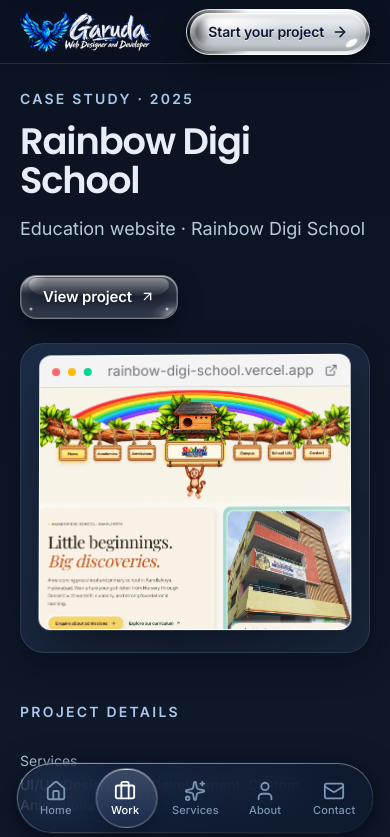
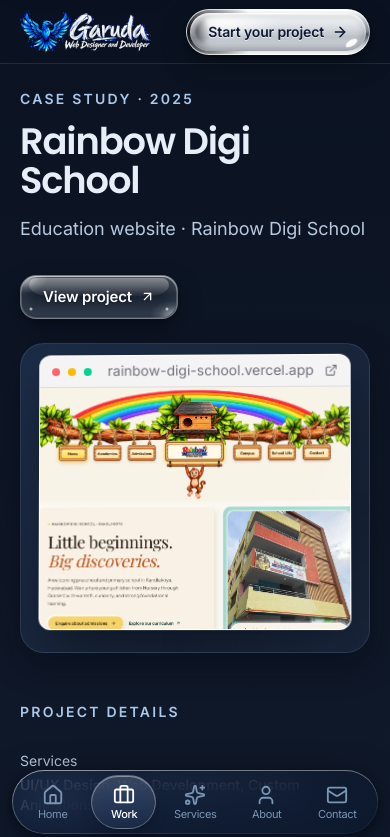
Before and after one commit to Bharat0264/MyWork, a Next.js app: page /work/rainbow-digi-school in a window 390 px wide. Shown: the top 837 px of the page. Built offline with nearby package versions, Linux system fonts and the light colour scheme.

Commit message:
Fix mobile liquid glass tab lens alignment

```diff
--- a/app/globals.css
+++ b/app/globals.css
@@ -1581,20 +1581,19 @@
 /* ── The bar itself ──────────────────────────────────────────────────── */
 .liquid-mobile-bar {
   position: fixed;
-  bottom: calc(env(safe-area-inset-bottom, 0px) + 10px);
-  left: 0;
-  right: 0;
+  left: 12px;
+  right: 12px;
+  bottom: calc(10px + env(safe-area-inset-bottom));
   margin-inline: auto;
   max-width: 480px;
-  width: calc(100% - 32px);
+  width: auto;
   z-index: 50;
-  display: flex;
-  align-items: center;
-  justify-content: space-around;
-  height: 72px;
-  padding: 6px 4px;
-  border-radius: 999px;
-  /* Glass material */
+  display: grid;
+  grid-template-columns: repeat(5, minmax(0, 1fr));
+  height: 64px;
+  box-sizing: border-box;
+  padding: 5px;
+  border-radius: 9999px;
   background: linear-gradient(
     135deg,
     rgba(20, 34, 60, 0.62) 0%,
@@ -1602,16 +1601,14 @@
   );
   backdrop-filter: blur(18px) saturate(180%) brightness(1.1);
   -webkit-backdrop-filter: blur(18px) saturate(180%) brightness(1.1);
-  border: 1px solid transparent;
-  background-clip: padding-box;
+  border: 0;
   box-shadow:
     inset 0 1px 0 rgba(255, 255, 255, 0.35),
     inset 0 -1px 0 rgba(0, 0, 0, 0.15),
     0 8px 32px rgba(3, 9, 20, 0.6),
     0 2px 8px rgba(3, 9, 20, 0.4);
   outline: none;
-  transform-origin: center bottom;
-  will-change: transform, backdrop-filter;
+  isolation: isolate;
   -webkit-tap-highlight-color: transparent;
   user-select: none;
 }
@@ -1653,56 +1650,21 @@
   position: absolute;
   top: 5px;
   left: 0;
-  height: calc(100% - 10px);
   border-radius: 9999px;
   pointer-events: none;
   z-index: 1;
-  transform-origin: center center;
-  will-change: transform, width;
-  /* Light, clear glass material */
+  will-change: transform;
   background: linear-gradient(
     180deg,
-    rgba(255, 255, 255, 0.18) 0%,
-    rgba(255, 255, 255, 0.06) 100%
+    rgba(255, 255, 255, 0.16),
+    rgba(255, 255, 255, 0.05)
   );
-  backdrop-filter: blur(10px) saturate(160%) brightness(1.12);
-  -webkit-backdrop-filter: blur(10px) saturate(160%) brightness(1.12);
+  backdrop-filter: blur(10px) saturate(160%) brightness(1.1);
+  -webkit-backdrop-filter: blur(10px) saturate(160%) brightness(1.1);
   border: 0.5px solid rgba(255, 255, 255, 0.28);
   box-shadow:
-    inset 0 1px 0 rgba(255, 255, 255, 0.45),
-    inset 0 -1px 0 rgba(255, 255, 255, 0.08),
+    inset 0 1px 0 rgba(255, 255, 255, 0.4),
     0 4px 14px rgba(0, 0, 0, 0.18);
-  overflow: hidden;
-  isolation: isolate;
-  transition: background 0.2s ease;
-}
-
-.liquid-mobile-lens--pressed {
-  background: linear-gradient(
-    180deg,
-    rgba(255, 255, 255, 0.12) 0%,
-    rgba(255, 255, 255, 0.03) 100%
-  );
-}
-
-/* Thin specular rim highlight along top edge only (subtle, not glowing) */
-.liquid-mobile-lens__rim {
-  position: absolute;
-  top: 0;
-  left: 15%;
-  right: 15%;
-  height: 1px;
-  border-radius: 9999px;
-  background: linear-gradient(
-    90deg,
-    transparent 0%,
-    rgba(255, 255, 255, 0.4) 30%,
-    rgba(255, 255, 255, 0.65) 50%,
-    rgba(255, 255, 255, 0.4) 70%,
-    transparent 100%
-  );
-  pointer-events: none;
-  z-index: 2;
 }
 
 /* ── Tab styling ─────────────────────────────────────────────────────── */
@@ -1713,26 +1675,26 @@
   flex-direction: column;
   align-items: center;
   justify-content: center;
-  flex: 1;
   min-width: 0;
   height: 100%;
   gap: 3px;
-  padding: 4px 2px;
+  padding: 0;
   text-decoration: none;
   border-radius: 9999px;
+  white-space: nowrap;
   -webkit-tap-highlight-color: transparent;
   transition: color 0.2s ease;
 }
 
-.liquid-mobile-tab--active {
+.liquid-mobile-tab[data-active="true"] {
   color: #FFFFFF;
 }
 
-.liquid-mobile-tab--inactive {
+.liquid-mobile-tab[data-active="false"] {
   color: #7A96B4;
 }
 
-.liquid-mobile-tab--inactive:hover {
+.liquid-mobile-tab[data-active="false"]:hover {
   color: #B8C9DE;
 }
 
@@ -1748,14 +1710,14 @@
 .liquid-mobile-tab__label {
   font-family: var(--font-sans), "Inter", sans-serif;
   font-size: 11px;
-  font-weight: 500;
+  font-weight: 400;
   line-height: 1;
-  letter-spacing: 0.01em;
+  letter-spacing: -0.03em;
   white-space: nowrap;
   will-change: transform;
 }
 
-.liquid-mobile-tab--active .liquid-mobile-tab__label {
+.liquid-mobile-tab[data-active="true"] .liquid-mobile-tab__label {
   font-weight: 500;
 }
 
@@ -1770,7 +1732,7 @@
     transition: none !important;
   }
   .liquid-mobile-lens {
-    transition: transform 0.15s ease, width 0.15s ease !important;
+    transition: none !important;
   }
   .liquid-mobile-tab__icon,
   .liquid-mobile-tab__label {
--- a/components/liquid-glass-nav.tsx
+++ b/components/liquid-glass-nav.tsx
@@ -1,44 +1,31 @@
 "use client";
 
 import {
+  useCallback,
+  useEffect,
+  useLayoutEffect,
+  useRef,
   useState,
-  useRef,
-  useEffect,
-  useCallback,
-  type KeyboardEvent as ReactKeyboardEvent,
+  type KeyboardEvent,
+  type MouseEvent,
 } from "react";
 import Link from "next/link";
 import { usePathname } from "next/navigation";
+import { motion, useReducedMotion } from "framer-motion";
 import {
-  motion,
-  useMotionValue,
-  useSpring,
-  useTransform,
-  useReducedMotion,
-  type PanInfo,
-} from "framer-motion";
-import {
+  Briefcase,
   Home,
-  Briefcase,
+  Mail,
   Sparkles,
   User,
-  Mail,
   type LucideIcon,
 } from "lucide-react";
 
-/* ========================================================================
-   TWEAKABLE VARIABLES (iOS 26 Liquid Glass)
-   ======================================================================== */
-export const BLUR_STRENGTH = 18;      // px — backdrop blur strength on the glass bar
-export const SPRING_STIFFNESS = 260;  // spring stiffness for slide & snap (260)
-export const SPRING_DAMPING = 26;     // damping (26)
-export const SPRING_MASS = 1;         // mass (1)
+export const SPRING_STIFFNESS = 260;
+export const SPRING_DAMPING = 26;
 
-/* Internal motion constants */
-const DRAG_STRETCH_MAX = 1.1;         // stretch X by up to 1.1 based on velocity
-const HAPTIC_MS = 8;                  // duration in ms for tab-switch haptic tick
-const SCROLL_COMPRESS = 0.96;         // scale factor when user scrolls page
-const LENS_EDGE_GAP = 5;              // 5px gap from bar edges
+const LENS_EDGE_GAP = 5;
+const LENS_SIDE_PADDING = 17;
 
 export interface TabItem {
   label: string;
@@ -47,11 +34,11 @@
 }
 
 export const DEFAULT_TABS: TabItem[] = [
-  { label: "Home",     href: "/",         icon: Home },
-  { label: "Work",     href: "/work",     icon: Briefcase },
+  { label: "Home", href: "/", icon: Home },
+  { label: "Work", href: "/work", icon: Briefcase },
   { label: "Services", href: "/services", icon: Sparkles },
-  { label: "About",    href: "/about",    icon: User },
-  { label: "Contact",  href: "/contact",  icon: Mail },
+  { label: "About", href: "/about", icon: User },
+  { label: "Contact", href: "/contact", icon: Mail },
 ];
 
 export interface LiquidGlassNavProps {
@@ -60,60 +47,36 @@
   onChange?: (index: number) => void;
 }
 
-/* ── 1. useMediaQuery Hook (<= 768px only) ────────────────────────────── */
-function useMediaQuery(query: string): boolean {
-  const [matches, setMatches] = useState(false);
+interface LensGeometry {
+  height: number;
+  width: number;
+  x: number;
+}
+
+function getActiveFromPath(pathname: string, items: readonly TabItem[]) {
+  const exactMatch = items.findIndex((item) => item.href === pathname);
+  if (exactMatch >= 0) return exactMatch;
+
+  const prefixMatch = items.findIndex(
+    (item) => item.href !== "/" && pathname.startsWith(item.href),
+  );
+  return prefixMatch >= 0 ? prefixMatch : 0;
+}
+
+function useMobileViewport() {
+  const [isMobile, setIsMobile] = useState(false);
 
   useEffect(() => {
-    const media = window.matchMedia(query);
-    setMatches(media.matches);
+    const mediaQuery = window.matchMedia("(max-width: 768px)");
+    const update = () => setIsMobile(mediaQuery.matches);
+    update();
+    mediaQuery.addEventListener("change", update);
+    return () => mediaQuery.removeEventListener("change", update);
+  }, []);
 
-    const listener = (e: MediaQueryListEvent) => setMatches(e.matches);
-    media.addEventListener("change", listener);
-    return () => media.removeEventListener("change", listener);
-  }, [query]);
-
-  return matches;
+  return isMobile;
 }
 
-/* ── Route matching helper ────────────────────────────────────────────── */
-function getActiveFromPath(path: string, items: readonly TabItem[]): number {
-  const exact = items.findIndex((t) => t.href === path);
-  if (exact !== -1) return exact;
-  const prefix = items.findIndex(
-    (t) => t.href !== "/" && path.startsWith(t.href)
-  );
-  if (prefix !== -1) return prefix;
-  return 0;
-}
-
-/* ── Haptic feedback helper ───────────────────────────────────────────── */
-function triggerHaptic() {
-  try {
-    if (typeof navigator !== "undefined" && typeof navigator.vibrate === "function") {
-      navigator.vibrate(HAPTIC_MS);
-    }
-  } catch {
-    /* Ignore on browsers without vibration */
-  }
-}
-
-interface Geometry {
-  barWidth: number;
-  barHeight: number;
-  lensLeft: number;
-  lensWidth: number;
-}
-
-/**
- * iOS 26 Liquid Glass Mobile Bottom Navigation Bar
- * - Soft, translucent clear glass capsule indicator (true capsule: border-radius 9999px)
- * - 5px gap top/bottom, active tab width - 8px, 5px gap clamped from bar edges
- * - Free fluid spring motion (stiffness 260, damping 26, mass 1)
- * - Scale 1.06 on press with clear glass transition
- * - Velocity-based X-stretch up to 1.1 during drag
- * - Active icon (22px) and label (11px, weight 500) perfectly centered
- */
 export function LiquidGlassNav({
   items = DEFAULT_TABS,
   active,
@@ -121,335 +84,144 @@
 }: LiquidGlassNavProps = {}) {
   const pathname = usePathname();
   const prefersReducedMotion = useReducedMotion();
-  const isMobile = useMediaQuery("(max-width: 768px)");
-  const [mounted, setMounted] = useState(false);
-
-  const tabList = items;
-  const tabCount = tabList.length;
-
-  const routeActiveIndex = getActiveFromPath(pathname, tabList);
-  const currentActiveIndex = active !== undefined ? active : routeActiveIndex;
-
-  /* ── DOM refs ───────────────────────────────────────────────────────── */
+  const isMobile = useMobileViewport();
   const barRef = useRef<HTMLElement>(null);
   const tabRefs = useRef<(HTMLAnchorElement | null)[]>([]);
-  const prevActiveRef = useRef<number>(currentActiveIndex);
-
-  /* ── JS Measurement via getBoundingClientRect ─────────────────────── */
-  const [geometry, setGeometry] = useState<Geometry>({
-    barWidth: 0,
-    barHeight: 72,
-    lensLeft: 5,
-    lensWidth: 0,
+  const currentActiveIndex = active ?? getActiveFromPath(pathname, items);
+  const [geometry, setGeometry] = useState<LensGeometry>({
+    height: 54,
+    width: 0,
+    x: LENS_EDGE_GAP,
   });
 
   const measure = useCallback(() => {
-    if (!barRef.current) return;
-    const barRect = barRef.current.getBoundingClientRect();
-    const activeTabEl = tabRefs.current[currentActiveIndex];
+    const bar = barRef.current;
+    const tab = tabRefs.current[currentActiveIndex];
+    if (!bar || !tab) return;
 
-    if (!activeTabEl) {
-      setGeometry((prev) => ({
-        ...prev,
-        barWidth: barRect.width,
-        barHeight: barRect.height || 72,
-      }));
+    const label = tab.querySelector<HTMLElement>(".liquid-mobile-tab__label");
+    const labelWidth = label?.getBoundingClientRect().width ?? 0;
+    const barWidth = bar.offsetWidth;
+    const edgeGap = Math.max(0, LENS_EDGE_GAP - bar.clientLeft);
+    const maxLensWidth = Math.max(0, barWidth - LENS_EDGE_GAP * 2);
+    const lensWidth = Math.min(
+      maxLensWidth,
+      Math.max(tab.offsetWidth - 6, labelWidth + LENS_SIDE_PADDING),
+    );
+    const rawX = tab.offsetLeft + (tab.offsetWidth - lensWidth) / 2;
+    const x = Math.max(
+      edgeGap,
+      Math.min(rawX, bar.clientWidth - lensWidth - edgeGap),
+    );
+
+    setGeometry({
+      height: Math.max(0, bar.offsetHeight - 10),
+      width: lensWidth,
+      x,
+    });
+  }, [currentActiveIndex]);
+
+  useLayoutEffect(() => {
+    if (!isMobile) return;
+
+    const bar = barRef.current;
+    if (!bar) return;
+
+    const frame = window.requestAnimationFrame(measure);
+    const observer = new ResizeObserver(measure);
+    observer.observe(bar);
+    tabRefs.current.forEach((tab) => {
+      if (tab) observer.observe(tab);
+    });
+    window.addEventListener("resize", measure);
+    window.addEventListener("orientationchange", measure);
+    void document.fonts?.ready.then(measure);
+
+    return () => {
+      window.cancelAnimationFrame(frame);
+      observer.disconnect();
+      window.removeEventListener("resize", measure);
+      window.removeEventListener("orientationchange", measure);
+    };
+  }, [isMobile, measure]);
+
+  const handleKeyDown = (event: KeyboardEvent<HTMLElement>) => {
+    let nextIndex = currentActiveIndex;
+    if (event.key === "ArrowRight" || event.key === "ArrowDown") {
+      nextIndex = (currentActiveIndex + 1) % items.length;
+    } else if (event.key === "ArrowLeft" || event.key === "ArrowUp") {
+      nextIndex = (currentActiveIndex - 1 + items.length) % items.length;
+    } else if (event.key === "Home") {
+      nextIndex = 0;
+    } else if (event.key === "End") {
+      nextIndex = items.length - 1;
+    } else {
       return;
     }
 
-    const tabRect = activeTabEl.getBoundingClientRect();
-    // Lens width = active tab width - 8px, centered on tab (+4px)
-    const targetW = Math.max(0, tabRect.width - 8);
-    const rawX = tabRect.left - barRect.left + 4;
-    // Keep 5px gap from bar's left and right edges, clamp inside bar
-    const minX = LENS_EDGE_GAP;
-    const maxX = Math.max(minX, barRect.width - targetW - LENS_EDGE_GAP);
-    const clampedX = Math.max(minX, Math.min(maxX, rawX));
-
-    setGeometry({
-      barWidth: barRect.width,
-      barHeight: barRect.height || 72,
-      lensLeft: clampedX,
-      lensWidth: targetW,
-    });
-  }, [currentActiveIndex]);
-
-  useEffect(() => {
-    setMounted(true);
-  }, []);
-
-  // Recalculate on mount, resize, fonts ready, and tab change
-  useEffect(() => {
-    if (!mounted || !isMobile) return;
-    measure();
-    window.addEventListener("resize", measure);
-    if (typeof document !== "undefined" && document.fonts) {
-      document.fonts.ready.then(measure);
-    }
-    return () => window.removeEventListener("resize", measure);
-  }, [mounted, isMobile, measure]);
-
-  /* ── Spring-driven lens position ────────────────────────────────────── */
-  const springConfig = prefersReducedMotion
-    ? { stiffness: 900, damping: 50, mass: 0.5 }
-    : { stiffness: SPRING_STIFFNESS, damping: SPRING_DAMPING, mass: SPRING_MASS };
-
-  const rawLensX = useMotionValue(geometry.lensLeft);
-  const rawLensW = useMotionValue(geometry.lensWidth || 64);
-
-  const lensX = useSpring(rawLensX, springConfig);
-  const lensW = useSpring(rawLensW, springConfig);
-
-  // Velocity-driven squash & stretch along X: stretch up to 1.1 based on velocity
-  const dragVelocity = useMotionValue(0);
-  const stretchX = useTransform(
-    dragVelocity,
-    [-1500, 0, 1500],
-    prefersReducedMotion ? [1, 1, 1] : [DRAG_STRETCH_MAX, 1, DRAG_STRETCH_MAX]
-  );
-  const squashY = useTransform(stretchX, (s) => (prefersReducedMotion ? 1 : 1 / s));
-
-  // Sync lens to measured geometry on active tab change
-  useEffect(() => {
-    if (geometry.lensWidth > 0) {
-      rawLensX.set(geometry.lensLeft);
-      rawLensW.set(geometry.lensWidth);
-      if (prevActiveRef.current !== currentActiveIndex) {
-        triggerHaptic();
-        prevActiveRef.current = currentActiveIndex;
-      }
-    }
-  }, [geometry, currentActiveIndex, rawLensX, rawLensW]);
-
-  /* ── Page scroll compression ────────────────────────────────────────── */
-  const [scrolling, setScrolling] = useState(false);
-  const scrollTimerRef = useRef<ReturnType<typeof setTimeout> | null>(null);
-
-  useEffect(() => {
-    const handleScroll = () => {
-      setScrolling(true);
-      if (scrollTimerRef.current) clearTimeout(scrollTimerRef.current);
-      scrollTimerRef.current = setTimeout(() => setScrolling(false), 220);
-    };
-    window.addEventListener("scroll", handleScroll, { passive: true });
-    return () => {
-      window.removeEventListener("scroll", handleScroll);
-      if (scrollTimerRef.current) clearTimeout(scrollTimerRef.current);
-    };
-  }, []);
-
-  /* ── Long press & Drag interaction ──────────────────────────────────── */
-  const [isPressHolding, setIsPressHolding] = useState(false);
-  const [liveHoverIdx, setLiveHoverIdx] = useState<number | null>(null);
-  const holdTimerRef = useRef<ReturnType<typeof setTimeout> | null>(null);
-
-  const startHold = () => {
-    holdTimerRef.current = setTimeout(() => setIsPressHolding(true), 280);
-  };
-  const cancelHold = () => {
-    if (holdTimerRef.current) clearTimeout(holdTimerRef.current);
-    setIsPressHolding(false);
-  };
-
-  const findNearestTab = useCallback(
-    (currentCenter: number) => {
-      let closest = 0;
-      let minDiff = Infinity;
-      tabRefs.current.forEach((el, i) => {
-        if (!el || !barRef.current) return;
-        const bRect = barRef.current.getBoundingClientRect();
-        const tRect = el.getBoundingClientRect();
-        const tabCenter = tRect.left - bRect.left + tRect.width / 2;
-        const diff = Math.abs(tabCenter - currentCenter);
-        if (diff < minDiff) {
-          minDiff = diff;
-          closest = i;
-        }
-      });
-      return closest;
-    },
-    []
-  );
-
-  const handlePanStart = () => {
-    startHold();
-  };
-
-  const handlePan = (_: unknown, info: PanInfo) => {
-    dragVelocity.set(info.velocity.x);
-    const curr = lensX.get();
-
-    // Keep 5px gap from bar's left and right edges, clamp inside bar
-    const minBound = LENS_EDGE_GAP;
-    const maxBound = Math.max(
-      LENS_EDGE_GAP,
-      geometry.barWidth - geometry.lensWidth - LENS_EDGE_GAP
-    );
-    let nextX = curr + info.delta.x;
-    if (nextX < minBound) nextX = minBound + (nextX - minBound) * 0.25;
-    if (nextX > maxBound) nextX = maxBound + (nextX - maxBound) * 0.25;
-    rawLensX.set(nextX);
-
-    const nearest = findNearestTab(nextX + geometry.lensWidth / 2);
-    if (nearest !== liveHoverIdx) {
-      setLiveHoverIdx(nearest);
-      triggerHaptic();
-    }
-  };
-
-  const handlePanEnd = () => {
-    cancelHold();
-    dragVelocity.set(0);
-
-    const currentX = rawLensX.get();
-    const nearest = findNearestTab(currentX + geometry.lensWidth / 2);
-    setLiveHoverIdx(null);
-
-    if (nearest !== currentActiveIndex) {
-      triggerHaptic();
-      onChange?.(nearest);
-      const targetAnchor = tabRefs.current[nearest];
-      if (targetAnchor) {
-        targetAnchor.click();
-      }
-    } else {
-      rawLensX.set(geometry.lensLeft);
-    }
-  };
-
-  /* ── Keyboard arrow-key navigation ──────────────────────────────────── */
-  const handleKeyDown = (e: ReactKeyboardEvent<HTMLElement>) => {
-    let next = currentActiveIndex;
-    if (e.key === "ArrowRight" || e.key === "ArrowDown") {
-      e.preventDefault();
-      next = (currentActiveIndex + 1) % tabCount;
-    } else if (e.key === "ArrowLeft" || e.key === "ArrowUp") {
-      e.preventDefault();
-      next = (currentActiveIndex - 1 + tabCount) % tabCount;
-    } else if (e.key === "Home") {
-      e.preventDefault();
-      next = 0;
-    } else if (e.key === "End") {
-      e.preventDefault();
-      next = tabCount - 1;
-    }
-    if (next !== currentActiveIndex) {
-      onChange?.(next);
-      const el = tabRefs.current[next];
-      if (el) {
-        el.focus();
-        el.click();
-      }
-    }
+    event.preventDefault();
+    onChange?.(nextIndex);
+    tabRefs.current[nextIndex]?.click();
   };
 
   const handleTabClick = (
-    e: React.MouseEvent<HTMLAnchorElement>,
-    idx: number,
-    href: string
+    event: MouseEvent<HTMLAnchorElement>,
+    index: number,
+    href: string,
   ) => {
-    onChange?.(idx);
-    window.scrollTo({ top: 0, behavior: prefersReducedMotion ? "auto" : "smooth" });
-    if (pathname === href) {
-      e.preventDefault();
-    }
+    onChange?.(index);
+    if (pathname === href) event.preventDefault();
   };
 
-  // 1. Mobile only: unmount if viewport > 768px or not mounted yet
-  if (!mounted || !isMobile) {
-    return null;
-  }
-
-  const currentBarScale = scrolling && !prefersReducedMotion ? SCROLL_COMPRESS : 1;
-  const currentBarBlur = scrolling ? BLUR_STRENGTH + 8 : BLUR_STRENGTH;
+  if (!isMobile) return null;
 
   return (
-    <motion.nav
+    <nav
       ref={barRef}
       role="tablist"
-      aria-label="Mobile Navigation"
+      aria-label="Mobile navigation"
+      className="liquid-mobile-bar"
       onKeyDown={handleKeyDown}
-      onPanStart={handlePanStart}
-      onPan={handlePan}
-      onPanEnd={handlePanEnd}
-      animate={{
-        scale: currentBarScale,
-        backdropFilter: `blur(${currentBarBlur}px) saturate(180%) brightness(1.1)`,
-      }}
-      transition={
-        prefersReducedMotion
-          ? { duration: 0.1 }
-          : { type: "spring", stiffness: 450, damping: 32 }
-      }
-      className="liquid-mobile-bar"
     >
-      {/* ── Active-Tab Lens (iOS 26 Liquid Glass Capsule) ── */}
       <motion.div
-        className={`liquid-mobile-lens ${isPressHolding ? "liquid-mobile-lens--pressed" : ""}`}
-        style={{
-          x: lensX,
-          width: lensW,
-          scaleX: stretchX,
-          scaleY: squashY,
-        }}
-        animate={{
-          scale: isPressHolding && !prefersReducedMotion ? 1.06 : 1,
-        }}
+        aria-hidden="true"
+        className="liquid-mobile-lens"
+        style={{ height: geometry.height, width: geometry.width }}
+        animate={{ x: geometry.x }}
         transition={
           prefersReducedMotion
-            ? { duration: 0.1 }
-            : {
-                type: "spring",
-                stiffness: SPRING_STIFFNESS,
-                damping: SPRING_DAMPING,
-                mass: SPRING_MASS,
-              }
+            ? { duration: 0 }
+            : { type: "spring", stiffness: SPRING_STIFFNESS, damping: SPRING_DAMPING }
         }
-        aria-hidden="true"
-      >
-        {/* Thin specular rim highlight along top edge only (subtle, not glowing) */}
-        <div className="liquid-mobile-lens__rim" aria-hidden="true" />
-      </motion.div>
+      />
 
-      {/* ── Tab Items (Underneath & framed by lens, perfectly centered) ── */}
-      {tabList.map((item, idx) => {
+      {items.map((item, index) => {
         const Icon = item.icon;
-        const isActive = idx === currentActiveIndex;
-        const isHighlighted = idx === liveHoverIdx;
+        const isActive = index === currentActiveIndex;
+
         return (
           <Link
-            key={item.label}
-            ref={(el) => {
-              tabRefs.current[idx] = el;
+            key={item.href}
+            ref={(element) => {
+              tabRefs.current[index] = element;
             }}
             href={item.href}
-            prefetch={true}
+            prefetch
             role="tab"
+            aria-selected={isActive}
             tabIndex={isActive ? 0 : -1}
-            aria-selected={isActive}
-            aria-label={item.label}
-            onClick={(e) => handleTabClick(e, idx, item.href)}
-            onPointerDown={isActive ? startHold : undefined}
-            onPointerUp={isActive ? cancelHold : undefined}
-            onPointerCancel={isActive ? cancelHold : undefined}
             data-active={isActive}
-            data-highlight={isHighlighted}
-            className={`liquid-mobile-tab ${
-              isActive || isHighlighted
-                ? "liquid-mobile-tab--active"
-                : "liquid-mobile-tab--inactive"
-            }`}
+            className="liquid-mobile-tab"
+            onClick={(event) => handleTabClick(event, index, item.href)}
           >
-            <span className="liquid-mobile-tab__icon">
+            <span className="liquid-mobile-tab__icon" aria-hidden="true">
               <Icon size={22} strokeWidth={2} />
             </span>
-            <span className="liquid-mobile-tab__label">
-              {item.label}
-            </span>
+            <span className="liquid-mobile-tab__label">{item.label}</span>
           </Link>
         );
       })}
-    </motion.nav>
+    </nav>
   );
 }
 
```
